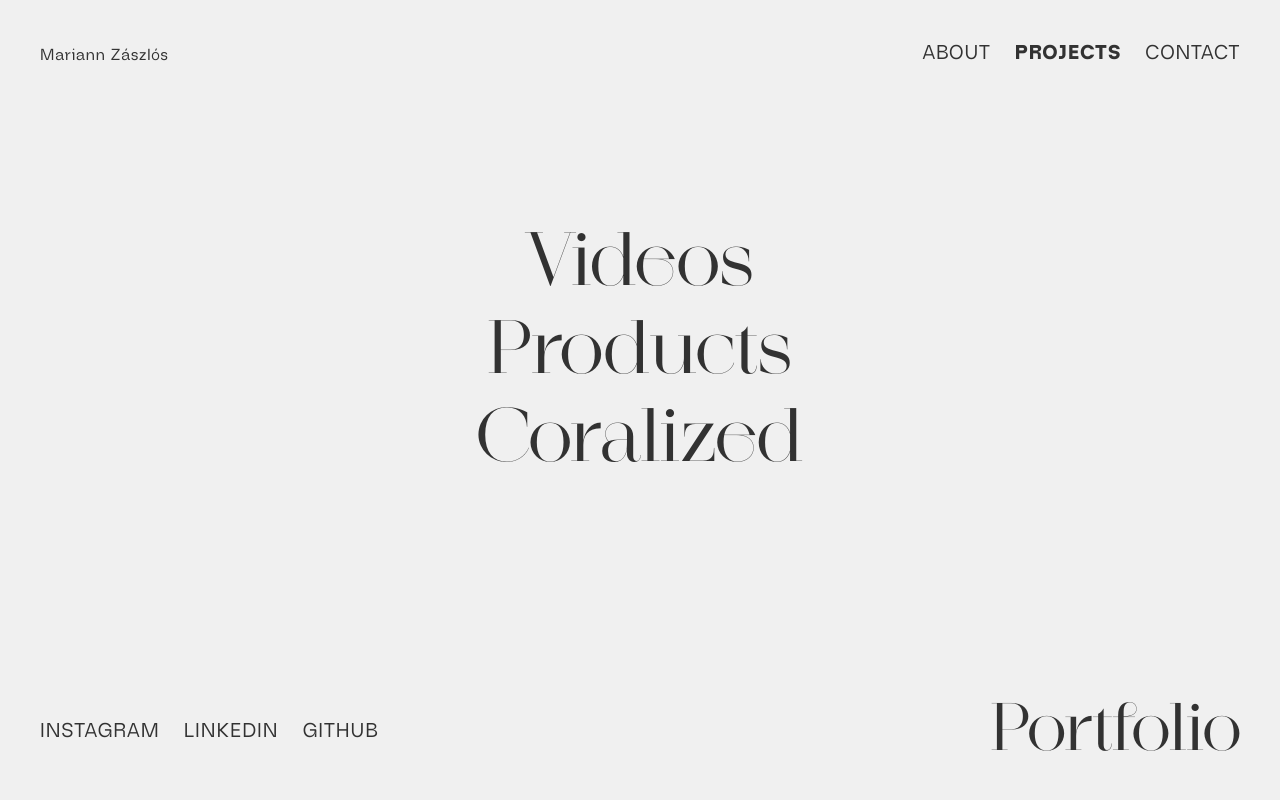
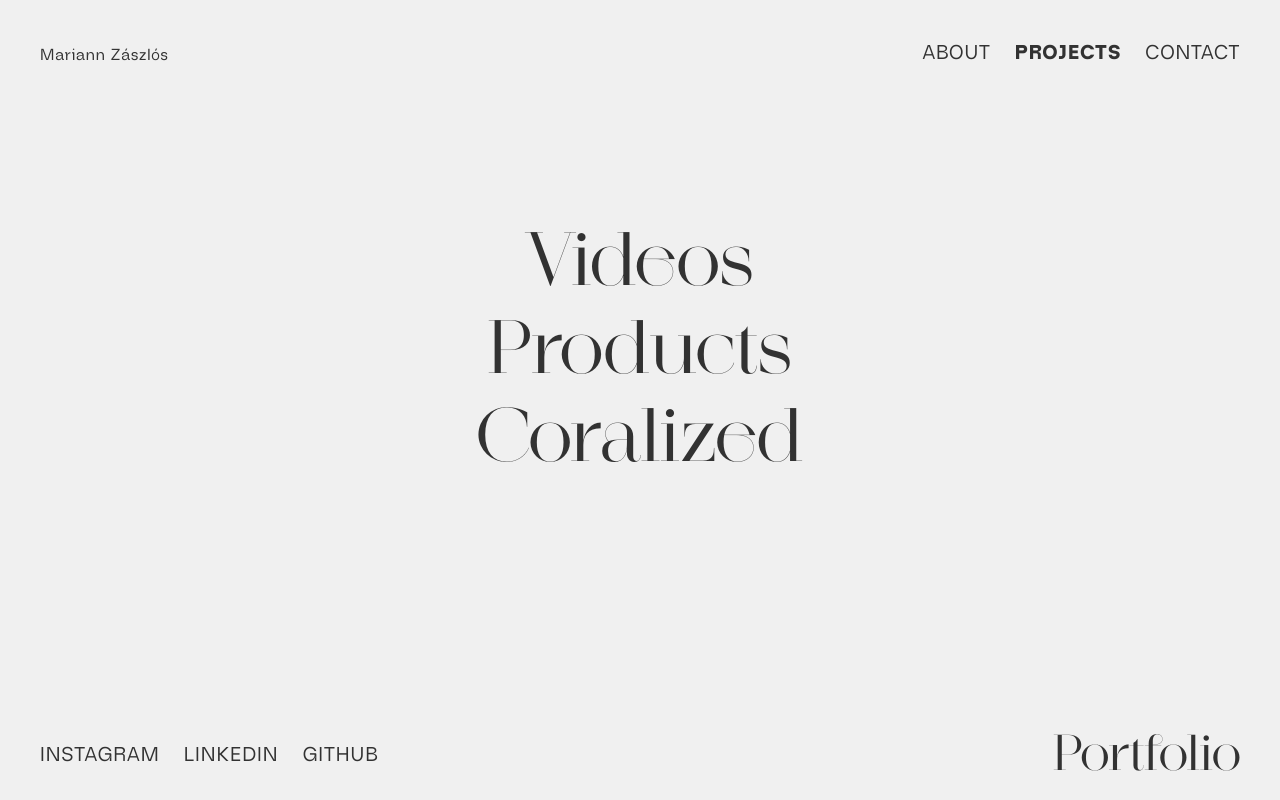
Before and after one commit to zmariann/portfolio2025, a Next.js app: page /portfolio/projects in a window 1280 px wide. Built offline with nearby package versions, Linux system fonts and the light colour scheme.

Commit message:
portfolio font size change

```diff
--- a/app/_components/footer.tsx
+++ b/app/_components/footer.tsx
@@ -17,7 +17,7 @@ export default function Footer() {
             })}
           </div>
         </div>
-        <p className="text-[8vh] font-[family-name:var(--regonia-font)]">
+        <p className="text-5xl font-[family-name:var(--regonia-font)]">
           Portfolio
         </p>
       </footer>
```
